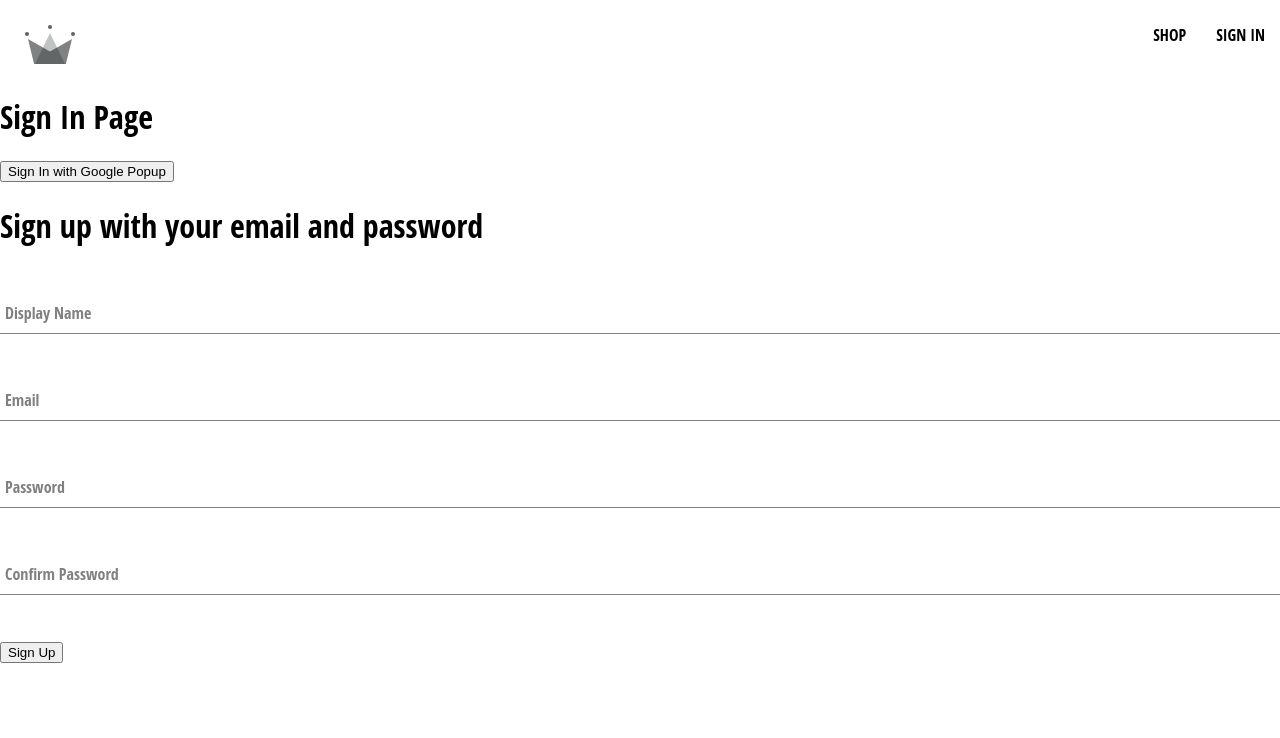
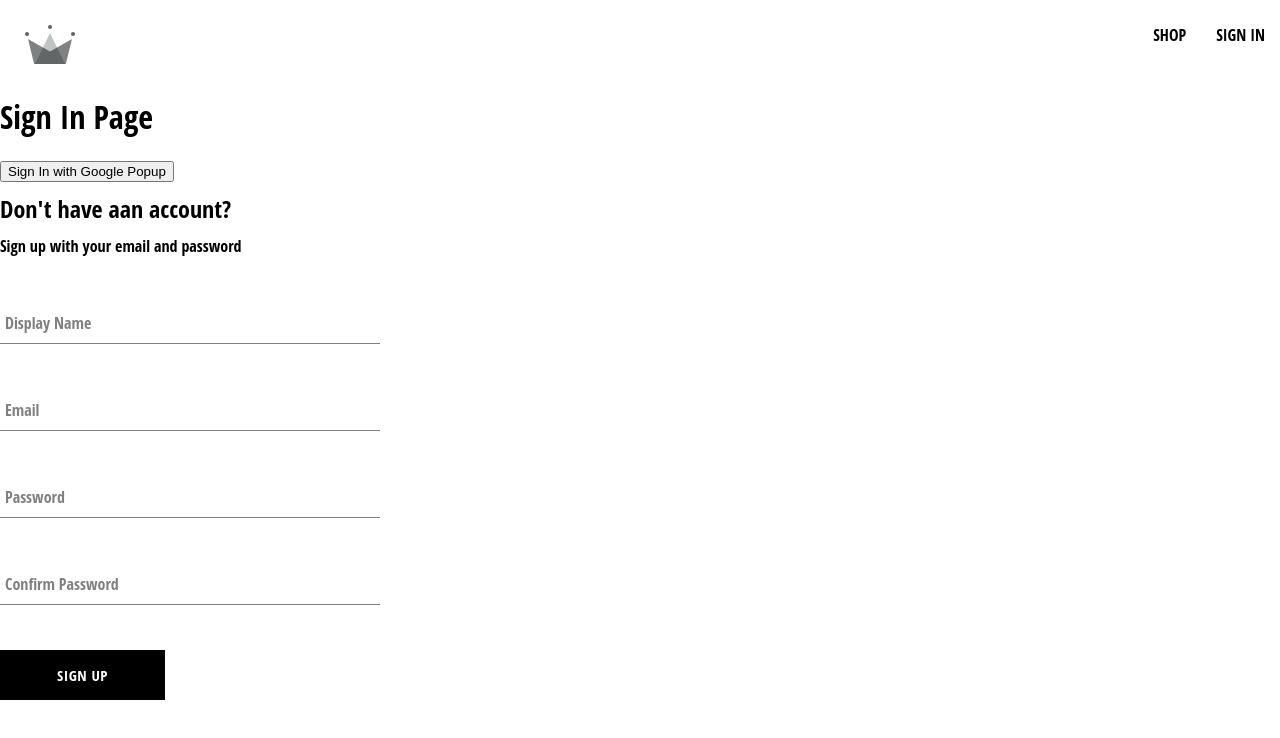
Before and after one commit to ClayLeee/react-crwn-clothing, a React (Create React App) app: page /sign-in in a window 1280 px wide. Shown: the top 738 px of the page. Built offline with nearby package versions, Linux system fonts and the light colour scheme; a web font is replaced by a local one.

Commit message:
lesson 102: Custom Button Component

```diff
--- /dev/null
+++ b/src/components/button/button.component.jsx
@@ -0,0 +1,19 @@
+import './button.styles.scss';
+
+const BUTTON_TYPE_CLASSES = {
+  google: 'google-sign-in',
+  inverted: 'inverted',
+}
+
+const Button = ({ children, buttonType, ...otherProps }) => {
+  return (
+    <button
+      className={`button-container ${BUTTON_TYPE_CLASSES[buttonType]}`}
+      { ...otherProps }
+    >
+      { children }
+    </button>
+  )
+}
+
+export default Button;
--- /dev/null
+++ b/src/components/button/button.styles.scss
@@ -0,0 +1,46 @@
+.button-container {
+  min-width: 165px;
+  width: auto;
+  height: 50px;
+  letter-spacing: 0.5px;
+  line-height: 50px;
+  padding: 0 35px 0 35px;
+  font-size: 15px;
+  background-color: black;
+  color: white;
+  text-transform: uppercase;
+  font-family: 'Open Sans Condensed';
+  font-weight: bolder;
+  border: none;
+  cursor: pointer;
+  display: flex;
+  justify-content: center;
+
+  &:hover {
+    background-color: white;
+    color: black;
+    border: 1px solid black;
+  }
+
+  &.google-sign-in {
+    background-color: #4285f4;
+    color: white;
+
+    &:hover {
+      background-color: #357ae8;
+      border: none;
+    }
+  }
+
+  &.inverted {
+    background-color: white;
+    color: black;
+    border: 1px solid black;
+
+    &:hover {
+      background-color: black;
+      color: white;
+      border: none;
+    }
+  }
+}
--- a/src/components/sign-up-form/sign-up-form.component.jsx
+++ b/src/components/sign-up-form/sign-up-form.component.jsx
@@ -1,6 +1,11 @@
 import { useState } from 'react';
 import FormInput from '../form-input/form-input.component';
-import { createAuthUserWithEmailAndPassword, createUserDocumentFromAuth  } from '../../utils/firebase/firebase.utils';
+import Button from '../button/button.component';
+import {
+  createAuthUserWithEmailAndPassword,
+  createUserDocumentFromAuth
+} from '../../utils/firebase/firebase.utils';
+import './sign-up-form.styles.scss';
 
 const defaultFormFields = {
   displayName: '',
@@ -46,8 +51,9 @@
   };
 
   return (
-    <div>
-      <h1>Sign up with your email and password</h1>
+    <div className="sign-up-container">
+      <h2>Don't have aan account?</h2>
+      <span>Sign up with your email and password</span>
       <form onSubmit={ handleSubmit }>
         <FormInput
           label="Display Name"
@@ -82,7 +88,7 @@
           value={ confirmPassword }
         />
 
-        <button type="submit">Sign Up</button>
+        <Button type="submit">Sign Up</Button>
       </form>
     </div>
   )
--- /dev/null
+++ b/src/components/sign-up-form/sign-up-form.styles.scss
@@ -0,0 +1,9 @@
+.sign-up-container {
+  display: flex;
+  flex-direction: column;
+  width: 380px;
+
+  h2 {
+    margin: 10px 0;
+  }
+}
```
